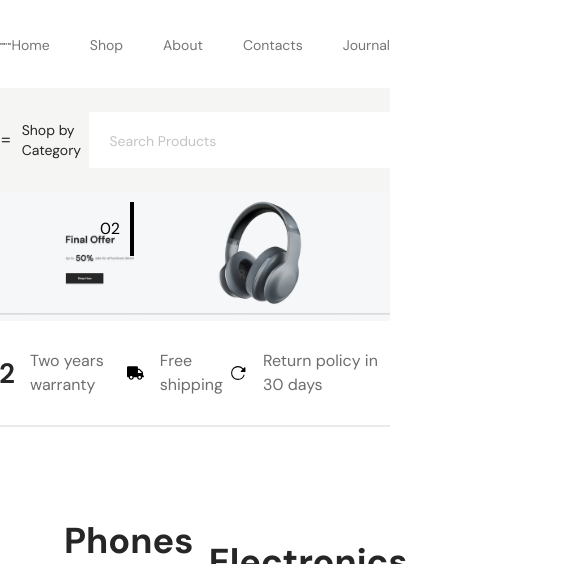
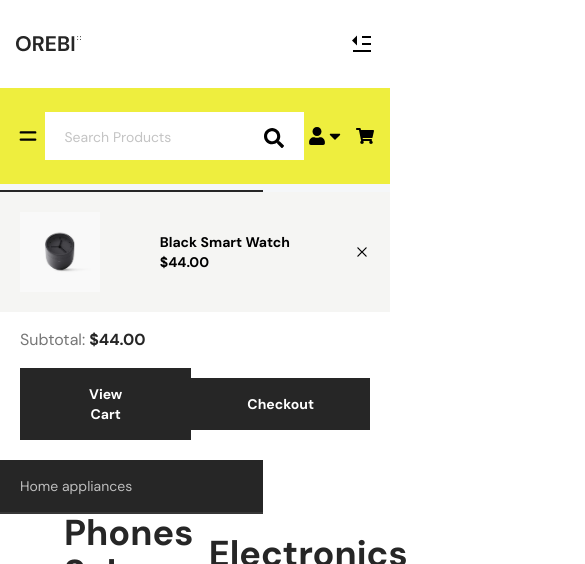
Before and after one commit to Rodro-Kumar/Eco, a React (Vite) app: page / in a window 390 px wide. Shown: the top 564 px of the page, 585 px wide, since content can reach past the window. Built offline with nearby package versions, Linux system fonts and the light colour scheme.

Commit message:
header update

```diff
--- a/src/Common/Header.jsx
+++ b/src/Common/Header.jsx
@@ -1,102 +1,216 @@
-import React from "react";
+import React, { useState } from "react";
 import { HiMenuAlt4 } from "react-icons/hi";
 import { FaSearch } from "react-icons/fa";
 import { FaUser } from "react-icons/fa";
 import { FaCaretDown } from "react-icons/fa";
 import { FaShoppingCart } from "react-icons/fa";
+import { RiMenuFoldFill } from "react-icons/ri";
+import { RxCross2 } from "react-icons/rx";
+import { IoMdHome } from "react-icons/io";
+import { HiShoppingCart } from "react-icons/hi";
+import { BiDetail } from "react-icons/bi";
+import { MdContactSupport } from "react-icons/md";
+import { BsJournalBookmarkFill } from "react-icons/bs";
+import cartImg from "../assets/product1.png";
+import Button from "../Common/Button";
 
 import logo from "../assets/logo.png";
 
 const Header = () => {
+  const [isshow, setisshow] = useState(false);
+
+  const HandleMenuBar = () => {
+    setisshow(!isshow);
+  };
+
   return (
     <>
       <div>
         <div className="container">
-          <div className="flex items-center py-8">
-            <div>
+          <div className="flex items-center py-8 px-4 sm:px-0 justify-between ">
+            <div className="cursor-pointer">
               <img src={logo} alt={logo} />
             </div>
-            <div className="list m-auto">
-              <ul className="flex gap-x-10">
+
+            <div
+              className={`m-auto sm:block absolute top-[87px] sm:static ${
+                isshow ? "left-0 z-10 w-1/2 transition-all " : "left-[-100%]"
+              }`}
+            >
+              <ul className="flex gap-x-10 py-7 pb-[558px] sm:pb-0 sm:py-0 flex-col sm:flex-row bg-[#ffffff] sm:bg-transparent rounded-tr-2xl">
                 <li>
                   <a
                     href="#"
-                    className="text-sm text-secondaryFontColor font-DMsans font-normal"
+                    className="group text-sm text-secondaryFontColor font-DMsans font-normal flex sm:inline-block  items-center hover:text-black hover:bg-[#dadada60] py-2 px-4 sm:py-0 sm:px-0 sm:hover:bg-transparent"
                   >
                     Home
+                    <IoMdHome className="text-lg ml-10 group-hover:text-black sm:hidden scale-0  group-hover:scale-105 transition-all" />
                   </a>
                 </li>
-                <li>
+                <li className="py-2 sm:py-0">
                   {" "}
                   <a
                     href="#"
-                    className="text-sm text-secondaryFontColor font-DMsans font-normal "
+                    className="group text-sm text-secondaryFontColor font-DMsans font-normal flex sm:inline-block  items-center hover:text-black hover:bg-[#dadada60] py-2 px-4 sm:py-0 sm:px-0 sm:hover:bg-transparent"
                   >
                     Shop
+                    <HiShoppingCart className="text-lg ml-[45px] group-hover:text-black sm:hidden scale-0  group-hover:scale-105 transition-all" />
                   </a>
                 </li>
-                <li>
+                <li className="">
                   {" "}
                   <a
                     href="#"
-                    className="text-sm text-secondaryFontColor font-DMsans font-normal  "
+                    className="group text-sm text-secondaryFontColor font-DMsans font-normal flex sm:inline-block  items-center hover:text-black hover:bg-[#dadada60] py-2 px-4 sm:py-0 sm:px-0 sm:hover:bg-transparent"
                   >
                     About
+                    <BiDetail className="text-lg ml-10 group-hover:text-black sm:hidden scale-0  group-hover:scale-105 transition-all" />
                   </a>
                 </li>
-                <li>
+                <li className="py-2 sm:py-0">
                   {" "}
                   <a
                     href="#"
-                    className="text-sm text-secondaryFontColor font-DMsans font-normal  "
+                    className="group text-sm text-secondaryFontColor font-DMsans font-normal flex sm:inline-block  items-center hover:text-black hover:bg-[#dadada60] py-2 px-4 sm:py-0 sm:px-0 sm:hover:bg-transparent "
                   >
                     Contacts
+                    <MdContactSupport className="text-lg ml-5 group-hover:text-black sm:hidden scale-0  group-hover:scale-105 transition-all" />
                   </a>
                 </li>
                 <li>
                   <a
                     href="#"
-                    className="text-sm text-secondaryFontColor font-DMsans font-normal "
+                    className="group text-sm text-secondaryFontColor font-DMsans font-normal flex sm:inline-block  items-center hover:text-black hover:bg-[#dadada60] py-2 px-4 sm:py-0 sm:px-0 sm:hover:bg-transparent"
                   >
                     Journal
+                    <BsJournalBookmarkFill className="text-base ml-8 group-hover:text-black sm:hidden scale-0  group-hover:scale-105 transition-all" />
                   </a>
                 </li>
               </ul>
             </div>
+            <div className="cursor-pointer sm:hidden" onClick={HandleMenuBar}>
+              {isshow === true ? (
+                <RxCross2 className="text-2xl" />
+              ) : (
+                <RiMenuFoldFill className="text-2xl" />
+              )}
+            </div>
           </div>
         </div>
         {/* =========== Bottom =========== */}
-        <div className="bg-[#F5F5F3]">
+        <div className="bg-[#eeee3e]">
           <div className="container">
-            <div className="py-6 flex items-center justify-between">
+            <div className="py-6 flex items-center justify-between px-4 sm:px-0 relative">
               <div className="left">
                 <div className="flex items-center gap-x-[10px] cursor-pointer">
-                  <HiMenuAlt4 className="text-xl" />
-                  <p className="text-sm text-primaryFontColor font-normal font-DMsans">
+                  <HiMenuAlt4 className="text-2xl sm:text-xl" />
+                  <p className="text-sm text-primaryFontColor font-normal font-DMsans hidden sm:block">
                     Shop by Category
                   </p>
                 </div>
               </div>
-              <div className="center">
+              <div className="bg-primaryFontColor text-[#fff] text-opacity-70 flex flex-col w-[263px] absolute top-[102px] left-0  z-10">
+                {[
+                  "Accesories",
+                  "Furniture",
+                  "Electronics",
+                  "Clothes",
+                  "Bags",
+                  "Home appliances",
+                ].map((item, index) => {
+                  return (
+                    <a
+                      href="#"
+                      key={index}
+                      className="py-4 pl-5 font-DMsans text-sm font-normal border-b-2 border-[#97979727] hover:font-bold hover:pl-7 hover:text-white transition-all "
+                    >
+                      {item}
+                    </a>
+                  );
+                })}
+              </div>
+              <div className="midle">
                 <div className="relative">
                   <input
                     type="text"
                     placeholder="Search Products"
-                    className="pl-5 py-4 pr-[468px] placeholder:text-sm placeholder:text-[#C4C4C4] placeholder:font-DMsans placeholder:font-normal focus:outline-none  focus:ring-yellow-600 focus:ring-1 focus:rounded-md"
+                    className="pl-5 py-3 sm:py-4  pr-[8px] sm:pr-[473px] placeholder:text-sm placeholder:text-[#C4C4C4] placeholder:font-DMsans placeholder:font-normal focus:outline-none  focus:ring-yellow-600 focus:ring-1 focus:rounded-md"
                   />
                   <div className="absolute top-0 right-0 my-4 pr-5 ">
-                    <FaSearch className="text-2xl" />
+                    <FaSearch className="text-xl sm:text-2xl" />
                   </div>
                 </div>
               </div>
               <div className="right">
-                <div className="flex items-center gap-x-10">
+                <div className="flex items-center gap-x-3 sm:gap-x-10">
                   <div className="group flex items-center cursor-pointer text-lg">
                     <FaUser title="User" />
                     <FaCaretDown />
                   </div>
+                  <div className="absolute top-[104px] right-[59px] z-10 flex flex-col items-center w-[200px] hidden">
+                    <a
+                      href="#"
+                      className="py-4 w-full text-white bg-primaryFontColor font-DMsans font-bold text-sm text-center"
+                    >
+                      My Account
+                    </a>
+                    <a
+                      href=""
+                      className="py-4  w-full bg-white text-black font-normal text-sm text-center"
+                    >
+                      Log Out
+                    </a>
+                  </div>
                   <div className="cursor-pointer">
                     <FaShoppingCart className="text-lg" title="Shoping" />
+                  </div>
+                  <div className="bg-white absolute top-[104px] right-0 z-10">
+                    <div className="flex justify-between items-center bg-[#F5F5F3] px-5 py-5">
+                      <div className="h-[80px] w-[80px]">
+                        <img src={cartImg} alt={cartImg} />
+                      </div>
+                      <div className="flex items-center pl-5">
+                        <div>
+                          <h3 className="font-DMsans font-bold text-sm whitespace-nowrap">
+                            Black Smart Watch
+                          </h3>
+                          <p className="font-DMsans font-bold text-sm">
+                            $44.00
+                          </p>
+                        </div>
+                        <div className="ml-16 cursor-pointer hover:scale-150 transition-all">
+                          <RxCross2 />
+                        </div>
+                      </div>
+                    </div>
+                    <div className="flex items-center px-5 py-4">
+                      <p className="text-base font-DMsans font-normal text-secondaryFontColor">
+                        Subtotal:
+                      </p>
+                      <p className="text-base font-DMsans font-bold text-primaryFontColor pl-1">
+                        $44.00
+                      </p>
+                    </div>
+                    <div className="flex items-center justify-between px-5 pb-5">
+                      <div>
+                        <Button
+                          className={
+                            "py-4 px-10 text-white hover:border-2 hover:border-[#000] hover:text-black hover:bg-white transition-all"
+                          }
+                        >
+                          View Cart
+                        </Button>
+                      </div>
+                      <div>
+                        <Button
+                          className={
+                            "py-4 px-10 text-white hover:border-2 hover:border-[#000] hover:text-black hover:bg-white transition-all"
+                          }
+                        >
+                          Checkout
+                        </Button>
+                      </div>
+                    </div>
                   </div>
                 </div>
               </div>
```
